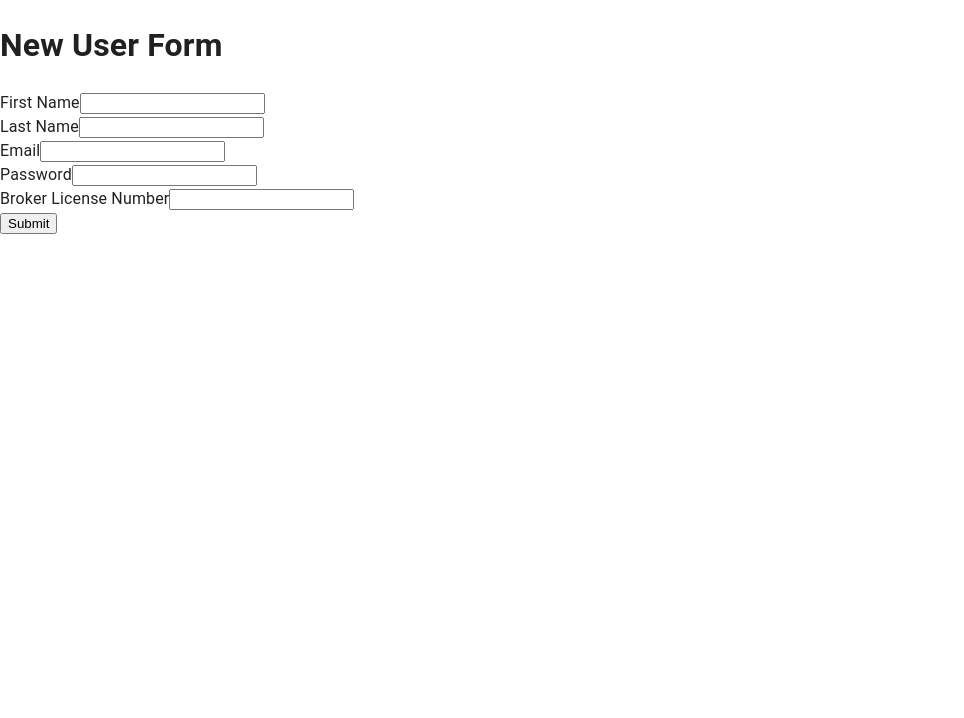
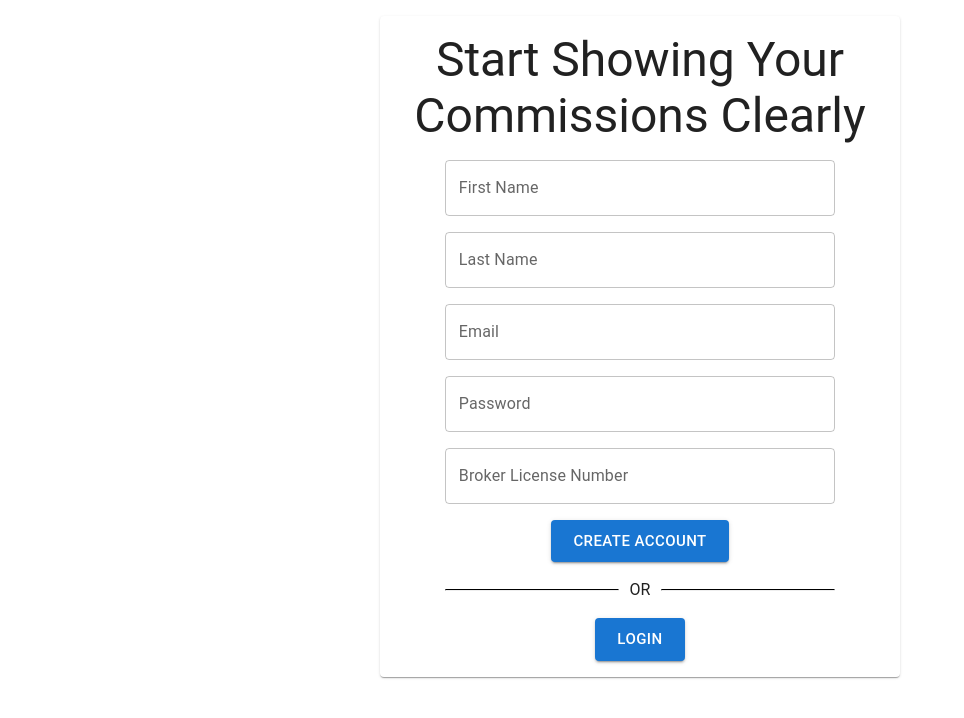
Before and after one commit to willdunk/cc-frontend, a React (Create React App) app: page /new in a window 1280 px wide. Shown: the top 718 px of the page, without its empty margins (0-964 px from the left). Built offline with nearby package versions, Linux system fonts and the light colour scheme; no server answers.

Commit message:
feat(*): Material Ui-ify New User Form

```diff
--- a/src/components/LoginComponent/Form.tsx
+++ b/src/components/LoginComponent/Form.tsx
@@ -7,7 +7,7 @@ import * as Yup from 'yup';
 import TextField from '@mui/material/TextField';
 import Button from '@mui/material/Button';
 import Stack from '@mui/material/Stack';
-import Or from './Or';
+import Or from '../Or';
 
 const validationSchema = Yup.object().shape({
     email: Yup.string().email('Invalid email').required('Email is required'),
--- /dev/null
+++ b/src/components/NewUserComponent/Form.tsx
@@ -0,0 +1,125 @@
+import React from 'react';
+import { useFormik } from 'formik';
+import * as yup from 'yup';
+import { postNewUser } from '../../mutations/postNewUser';
+import { useMutation } from '@tanstack/react-query';
+import { useNavigate } from 'react-router-dom';
+import Stack from '@mui/material/Stack';
+import TextField from '@mui/material/TextField';
+import Button from '@mui/material/Button';
+import Or from '../Or';
+
+const validationSchema = yup.object({
+    firstName: yup.string().required('First Name is required'),
+    lastName: yup.string().required('Last Name is required'),
+    email: yup.string().email('Invalid email address').required('Email is required'),
+    password: yup.string().required('Password is required'),
+    brokerLicenseNumber: yup.string().required('Broker License Number is required'),
+});
+
+const initialValues = {
+    firstName: '',
+    lastName: '',
+    email: '',
+    password: '',
+    brokerLicenseNumber: '',
+};
+
+const NewUserForm: React.FC = () => {
+    const navigate = useNavigate();
+
+    const handleGoToLogin = () => {
+        navigate('/login');
+    };
+
+    const { mutateAsync } = useMutation({ mutationFn: postNewUser });
+
+    const formik = useFormik({
+        initialValues,
+        validationSchema,
+        onSubmit: async (values, formikHelpers) => {
+            formikHelpers.setSubmitting(true);
+            await mutateAsync(values);
+            navigate('/login');
+            formikHelpers.setSubmitting(false);
+            formikHelpers.resetForm();
+        },
+    });
+
+    return (
+        <form onSubmit={formik.handleSubmit} style={{ width: '80%' }}>
+            <Stack alignItems={'center'} spacing={2}>
+                <TextField
+                    id="firstName"
+                    name="firstName"
+                    type="text"
+                    label="First Name"
+                    fullWidth
+                    onChange={formik.handleChange}
+                    value={formik.values.firstName}
+                    error={formik.touched.firstName && formik.errors.firstName ? true : false}
+                    helperText={formik.touched.firstName && formik.errors.firstName}
+                />
+                <TextField
+                    id="lastName"
+                    name="lastName"
+                    type="text"
+                    label="Last Name"
+                    fullWidth
+                    onChange={formik.handleChange}
+                    value={formik.values.lastName}
+                    error={formik.touched.lastName && formik.errors.lastName ? true : false}
+                    helperText={formik.touched.lastName && formik.errors.lastName}
+                />
+                <TextField
+                    id="email"
+                    name="email"
+                    type="email"
+                    label="Email"
+                    fullWidth
+                    onChange={formik.handleChange}
+                    value={formik.values.email}
+                    error={formik.touched.email && formik.errors.email ? true : false}
+                    helperText={formik.touched.email && formik.errors.email}
+                />
+                <TextField
+                    id="password"
+                    name="password"
+                    type="password"
+                    label="Password"
+                    fullWidth
+                    onChange={formik.handleChange}
+                    value={formik.values.password}
+                    error={formik.touched.password && formik.errors.password ? true : false}
+                    helperText={formik.touched.password && formik.errors.password}
+                />
+                <TextField
+                    id="brokerLicenseNumber"
+                    name="brokerLicenseNumber"
+                    type="text"
+                    label="Broker License Number"
+                    fullWidth
+                    onChange={formik.handleChange}
+                    value={formik.values.brokerLicenseNumber}
+                    error={
+                        formik.touched.brokerLicenseNumber && formik.errors.brokerLicenseNumber
+                            ? true
+                            : false
+                    }
+                    helperText={
+                        formik.touched.brokerLicenseNumber && formik.errors.brokerLicenseNumber
+                    }
+                />
+                <Button type="submit" variant="contained" color="primary" size="large">
+                    Create Account
+                </Button>
+                <Or />
+                <Button onClick={handleGoToLogin} variant="contained" color="primary" size="large">
+                    Login
+                </Button>
+            </Stack>
+        </form>
+    );
+};
+
+export default NewUserForm;
--- /dev/null
+++ b/src/components/NewUserComponent/index.tsx
@@ -0,0 +1,23 @@
+import Stack from '@mui/material/Stack';
+import Paper from '@mui/material/Paper';
+import Typography from '@mui/material/Typography';
+import { FC } from 'react';
+import Container from '@mui/material/Container';
+import Form from './Form';
+
+const NewUserComponent: FC = () => {
+    return (
+        <Container maxWidth="sm">
+            <Paper sx={{ m: 2, p: 2 }}>
+                <Stack alignItems="center" spacing={2}>
+                    <Typography variant="h3" textAlign={'center'}>
+                        Start Showing Your Commissions Clearly
+                    </Typography>
+                    <Form />
+                </Stack>
+            </Paper>
+        </Container>
+    );
+};
+
+export default NewUserComponent;
--- a/src/components/NewUserForm/index.tsx
+++ /dev/null
@@ -1,82 +0,0 @@
-import React from 'react';
-import { Formik, Form, Field, ErrorMessage } from 'formik';
-import * as yup from 'yup';
-import urlJoin from 'url-join';
-import axios from 'axios';
-
-const NewUserForm: React.FC = () => {
-    // Define validation schema using Yup
-    const validationSchema = yup.object({
-        firstName: yup.string().required('First Name is required'),
-        lastName: yup.string().required('Last Name is required'),
-        email: yup.string().email('Invalid email address').required('Email is required'),
-        password: yup.string().required('Password is required'),
-        brokerLicenseNumber: yup.string().required('Broker License Number is required'),
-    });
-
-    // Handle form submission
-    const handleSubmit = async (values: any) => {
-        try {
-            const apiStem = process.env.REACT_APP_CC_API;
-            if (apiStem !== undefined) {
-                const response = await axios.post(urlJoin(apiStem, 'users'), values);
-            } else {
-                throw new Error('API stem is undefined');
-            }
-        } catch (error) {
-            console.error(error); // Handle the error as needed
-        }
-    };
-
-    return (
-        <div>
-            <h1>New User Form</h1>
-            <Formik
-                initialValues={{
-                    firstName: '',
-                    lastName: '',
-                    email: '',
-                    password: '',
-                }}
-                validationSchema={validationSchema}
-                onSubmit={handleSubmit}
-            >
-                <Form>
-                    <div>
-                        <label htmlFor="firstName">First Name</label>
-                        <Field type="text" id="firstName" name="firstName" />
-                        <ErrorMessage name="firstName" component="div" />
-                    </div>
-
-                    <div>
-                        <label htmlFor="lastName">Last Name</label>
-                        <Field type="text" id="lastName" name="lastName" />
-                        <ErrorMessage name="lastName" component="div" />
-                    </div>
-
-                    <div>
-                        <label htmlFor="email">Email</label>
-                        <Field type="email" id="email" name="email" />
-                        <ErrorMessage name="email" component="div" />
-                    </div>
-
-                    <div>
-                        <label htmlFor="password">Password</label>
-                        <Field type="password" id="password" name="password" />
-                        <ErrorMessage name="password" component="div" />
-                    </div>
-
-                    <div>
-                        <label htmlFor="brokerLicenseNumber">Broker License Number</label>
-                        <Field type="text" id="brokerLicenseNumber" name="brokerLicenseNumber" />
-                        <ErrorMessage name="brokerLicenseNumber" component="div" />
-                    </div>
-
-                    <button type="submit">Submit</button>
-                </Form>
-            </Formik>
-        </div>
-    );
-};
-
-export default NewUserForm;
--- a/src/constants/endpoints.ts
+++ b/src/constants/endpoints.ts
@@ -1,4 +1,5 @@
 export const GET_USER = '/users';
+export const POST_NEW_USER = '/users';
 export const POST_LOGIN = '/login';
 export const POST_REFRESH = '/login/refresh';
 export const POST_LOGOUT = '/logout';
--- /dev/null
+++ b/src/mutations/postNewUser.ts
@@ -0,0 +1,19 @@
+import axios from 'axios';
+import { getEnv } from '../env';
+import urlJoin from 'url-join';
+import { POST_NEW_USER } from '../constants/endpoints';
+import { postNewUserSchema } from '../schemas/postNewUserSchema';
+
+type PostNewUserRequestBody = {
+    firstName: string;
+    lastName: string;
+    email: string;
+    password: string;
+    brokerLicenseNumber: string;
+};
+
+export const postNewUser = async (data: PostNewUserRequestBody) => {
+    const response = await axios.post(urlJoin(getEnv().CC_API, POST_NEW_USER), data);
+    const validatedData = await postNewUserSchema.validate(response.data);
+    return validatedData;
+};
--- a/src/pages/NewUser.tsx
+++ b/src/pages/NewUser.tsx
@@ -1,8 +1,8 @@
-import { FC } from "react";
-import NewUserForm from "../components/NewUserForm";
+import { FC } from 'react';
+import NewUserComponent from '../components/NewUserComponent';
 
 const NewUser: FC = () => {
-    return (<NewUserForm />);
+    return <NewUserComponent />;
 };
 
 export default NewUser;
--- /dev/null
+++ b/src/schemas/postNewUserSchema.ts
@@ -0,0 +1,8 @@
+import * as yup from 'yup';
+
+export const postNewUserSchema = yup.object().shape({
+    firstName: yup.string().required('First name is required'),
+    lastName: yup.string().required('Last name is required'),
+    email: yup.string().email('Invalid email').required('Email is required'),
+    brokerLicenseNumber: yup.string().required('Broker license number is required'),
+});
```
Also changed, not shown: src/components/Or/index.tsx (renamed from src/components/LoginComponent/Or.tsx).
